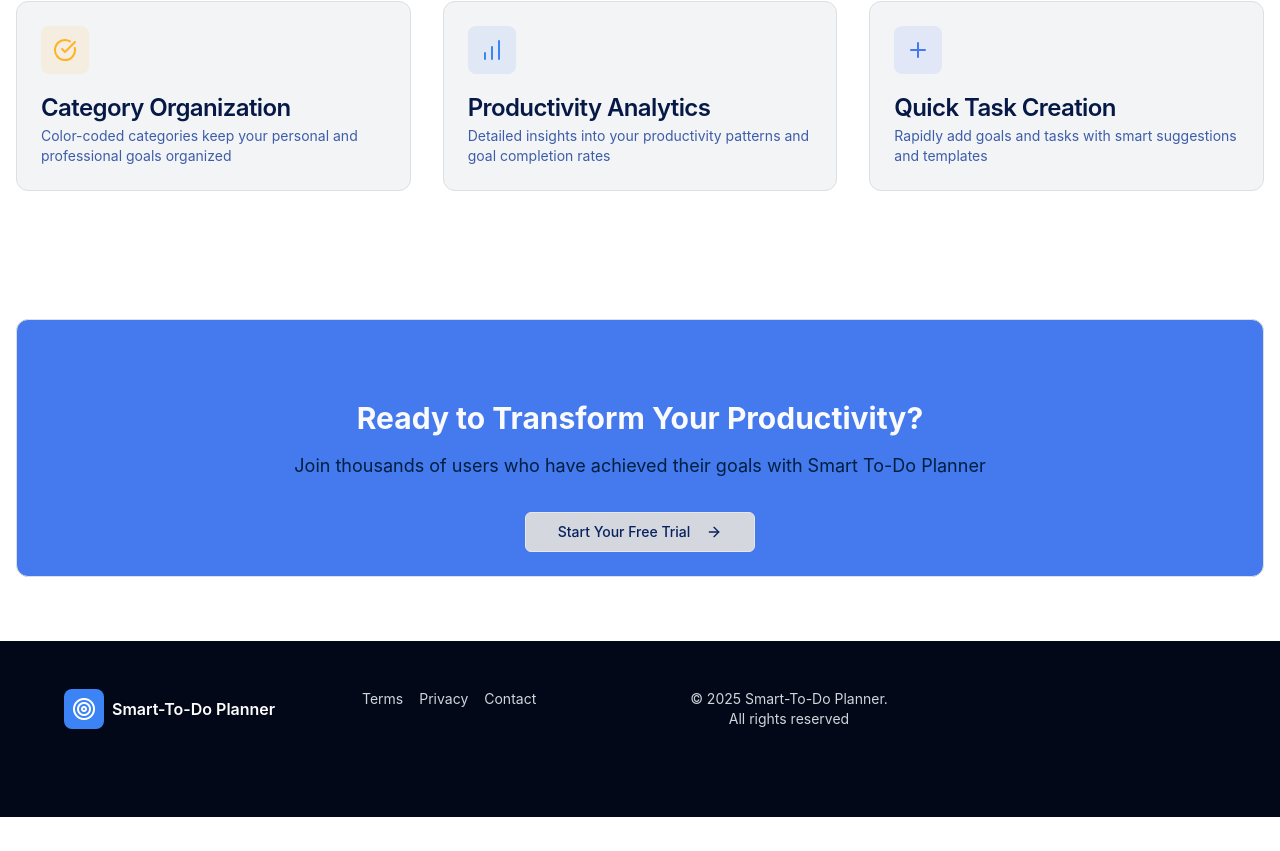
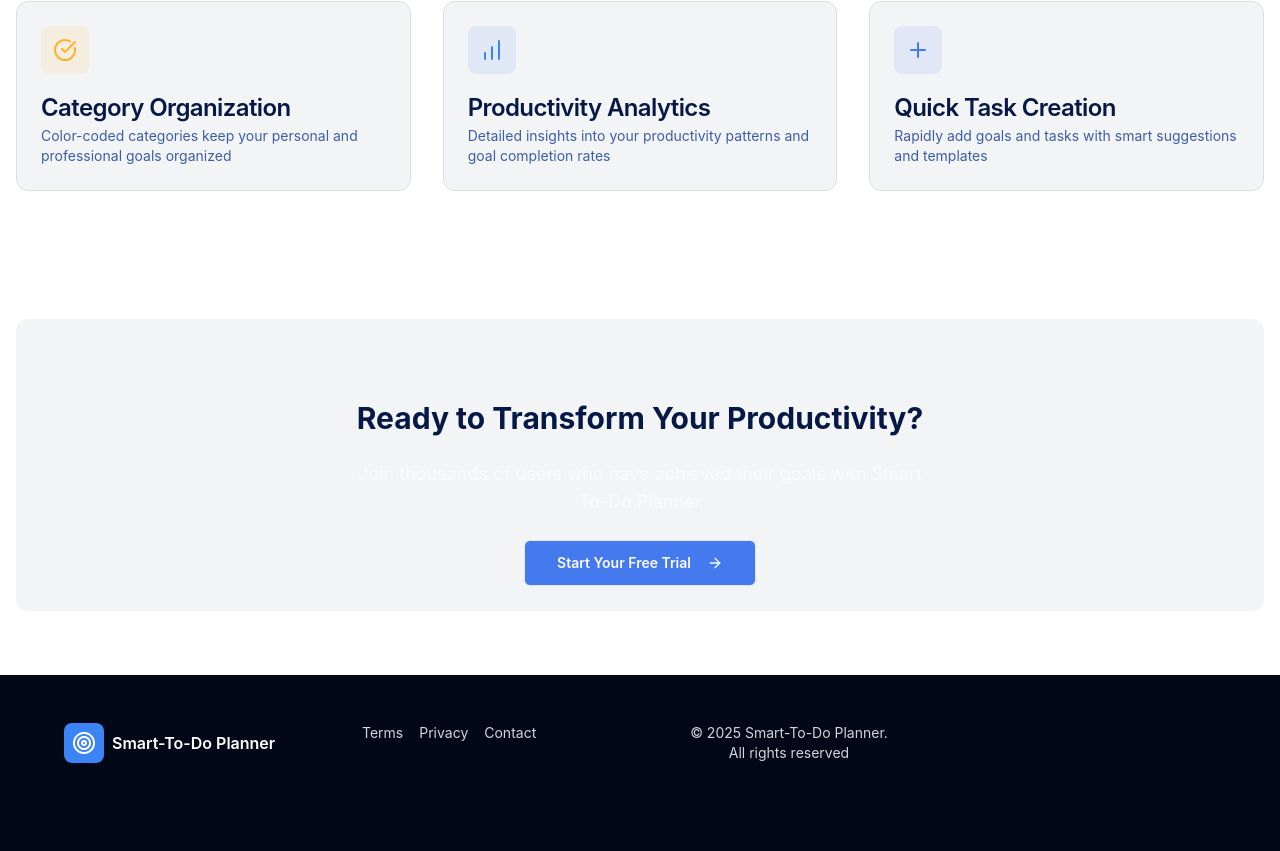
Before and after one commit to mercyXp/smart-to-do-planner, a React (Vite) app in the folder frontend/: page / in a window 1280 px wide. Shown: the part 1046-1897 px from the top of the page. Before the commit the page ends 1863 px from the top, so only its background shows below. Built offline with nearby package versions, Linux system fonts and the light colour scheme.

Commit message:
fix: update the CTA section to fit the design theme

```diff
--- a/frontend/src/pages/LandingPage.jsx
+++ b/frontend/src/pages/LandingPage.jsx
@@ -107,19 +107,30 @@ function LandingPage(){
              </section>
              {/* CTA Section */}
             <section className="container mx-auto px-4 py-16">
-                <Card className="bg-primary text-primary-foreground">
-                    <CardContent className="p-12 pt-20 text-center">
-                        <h3 className="text-3xl font-bold mb-4">Ready to Transform Your Productivity?</h3>
-                            <p className="text-lg mb-8 text-[#001F3F] dark:text-primary-foreground/90">
+            <Card className="bg-[hsl(var(--color-primary))] text-[hsl(var(--color-primary-foreground))] shadow-xl border border-transparent">
+                <CardContent className="p-12 pt-20 text-center space-y-6">
+                <h3 className="text-3xl font-bold">
+                    Ready to Transform Your Productivity?
+                </h3>
+                <p className="text-lg text-[hsl(var(--color-primary-foreground)/90)] max-w-xl mx-auto">
                     Join thousands of users who have achieved their goals with Smart To-Do Planner
                 </p>
-                        <Button size="lg" variant="secondary" className="text-lg px-8" data-testid="button-cta">
+                <Button
+                    size="lg"
+                    className="text-lg px-8 py-3 font-semibold transition
+                            bg-[hsl(var(--color-primary-foreground))]
+                            text-[hsl(var(--color-primary))]
+                          hover:bg-[#020711]
+                            hover:text-[hsl(var(--color-primary))]"
+                    data-testid="button-cta"
+                >
                     Start Your Free Trial
                     <ArrowRight className="ml-2 h-5 w-5" />
                 </Button>
                 </CardContent>
             </Card>
             </section>
+
         </>
     );
 }
```
Lines whose indentation alone changed are shown as unchanged.
